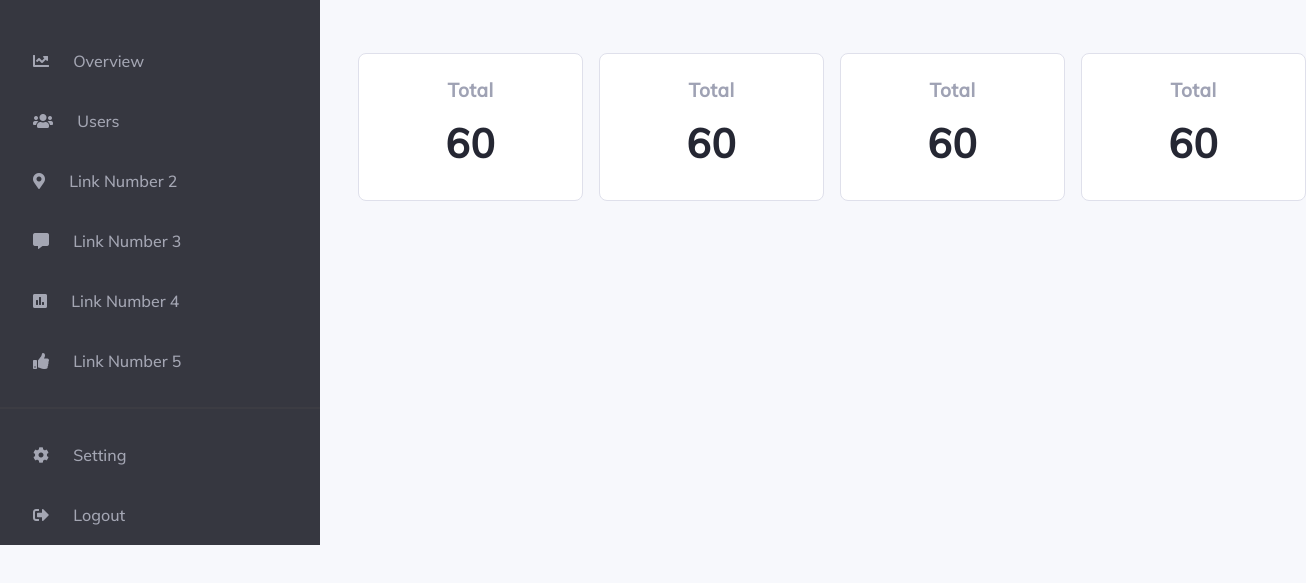
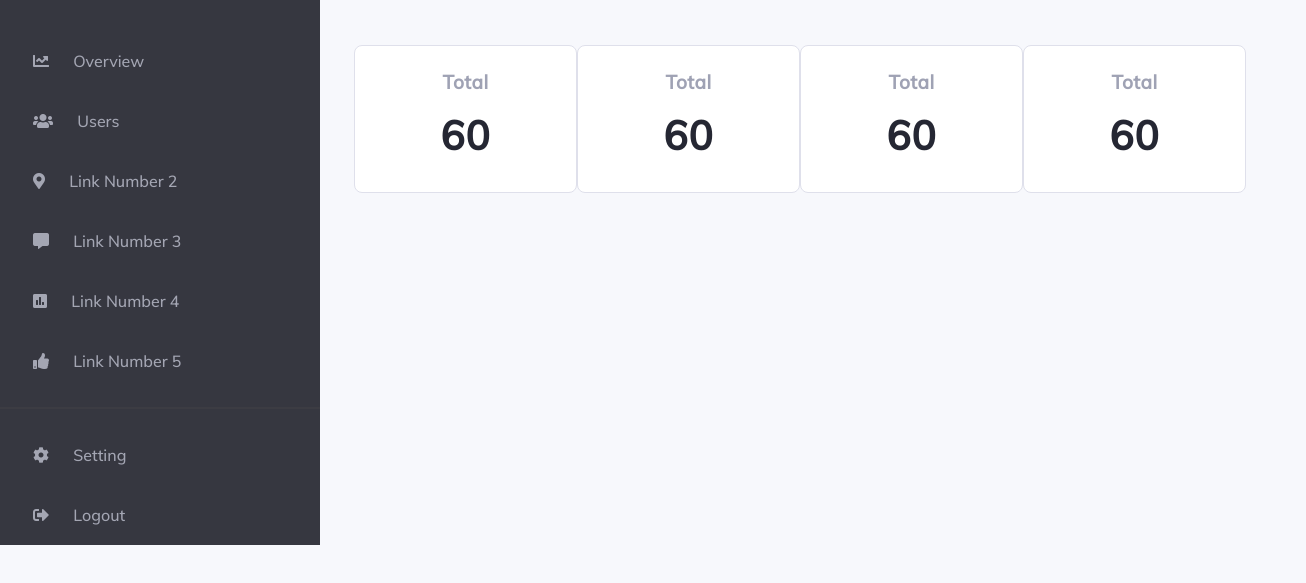
Before and after one commit to mdh550/dashboard-panel, a plain HTML site: page index.html in a window 1280 px wide. Shown: the part 71-654 px from the top of the page, 1306 px wide, since content can reach past the window. Drawn offline with nearby package versions, Linux system fonts and the light colour scheme.

Commit message:
updating display flex for boxes

```diff
--- a/index.html
+++ b/index.html
@@ -78,26 +78,26 @@
                             <p>User-name</p>
                         </div>
                     </div>
-                    <div class="d-flex pt-5 pb-3">
-                        <div class="box col-sm-6 col-lg-3 m-2">
+                    <div class="row pt-5 pb-3 px-3">
+                        <div class="box col-sm-6 col-lg-3">
                             <div class="d-flex flex-column justify-content-center flex-nowrap align-items-center py-4">
                                 <p>Total</p>
                                 <h2>60</h2>
                             </div>
                         </div>
-                        <div class="box col-sm-6 col-lg-3 m-2">
+                        <div class="box col-sm-6 col-lg-3">
                             <div class="d-flex flex-column justify-content-center flex-nowrap align-items-center py-4">
                                 <p>Total</p>
                                 <h2>60</h2>
                             </div>
                         </div>
-                        <div class="box col-sm-6 col-lg-3 m-2">
+                        <div class="box col-sm-6 col-lg-3">
                             <div class="d-flex flex-column justify-content-center flex-nowrap align-items-center py-4">
                                 <p>Total</p>
                                 <h2>60</h2>
                             </div>
                         </div>
-                        <div class="box col-sm-6 col-lg-3 m-2">
+                        <div class="box col-sm-6 col-lg-3">
                             <div class="d-flex flex-column justify-content-center flex-nowrap align-items-center py-4">
                                 <p>Total</p>
                                 <h2>60</h2>
```
